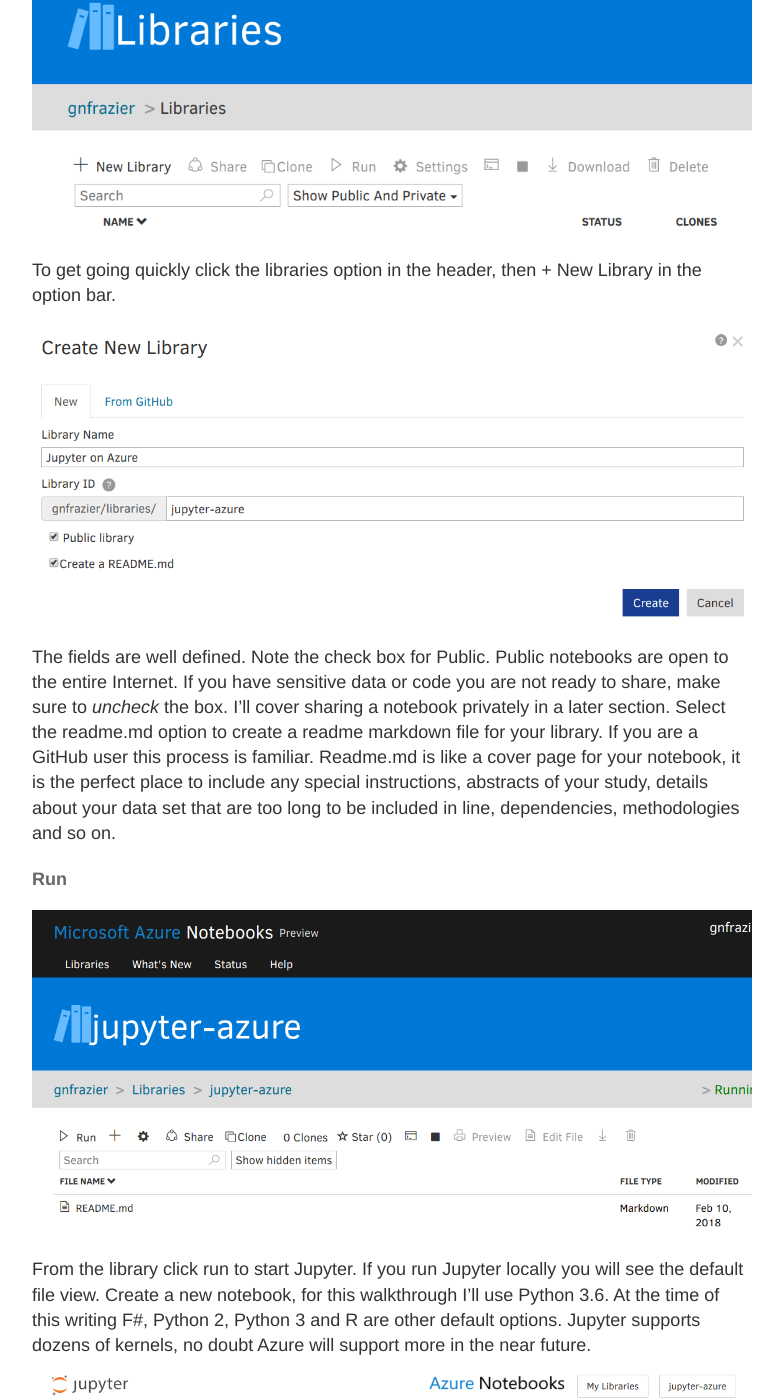
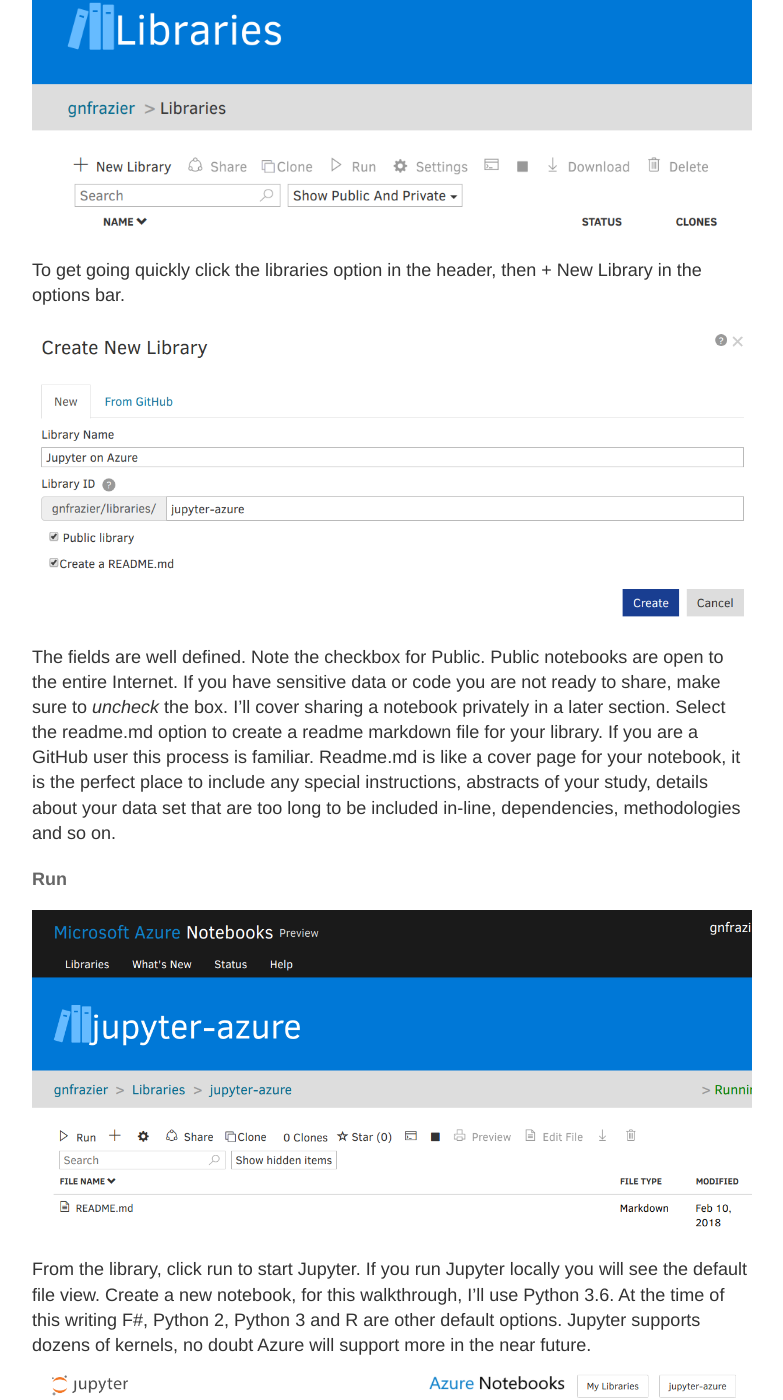
Before and after one commit to gnfrazier/gnfrazier.github.io, a Jekyll site: the page built from _posts/2018-2-9-jupyter-notebooks-on-azure.md, in a window 1280 px wide and 1400 px high, scrolled down 592 px. Shown: the whole window, without its empty margins (248-1031 px from the left). Built offline with Jekyll 4.4.1, drawn with Linux system fonts in a browser that asks for light colours; some of the changed text lies outside the part shown.

Commit message:
More formatting and corrections.

```diff
--- a/_posts/2018-2-9-jupyter-notebooks-on-azure.md
+++ b/_posts/2018-2-9-jupyter-notebooks-on-azure.md
@@ -4,7 +4,7 @@
 tags: python jupyter azure
 ---
 
-Today I read an article in MSDN magazine about Jupyter Notebooks on Azure. This could be an excellent solution to use Jupyter for companies where Active Directory, Office365 and Azure are tightly integrated, and there is an aversion to installing Anaconda.
+Today I read an article in MSDN magazine about Jupyter Notebooks on Azure. This could be an excellent solution to use Jupyter for companies where Active Directory, Office365, and Azure are tightly integrated, and there is an aversion to installing Anaconda.
 
 #### Sign In
 
@@ -15,18 +15,18 @@
 <div class="img_center">
   ![Azure Notebooks New Library]({{ site.baseurl }}/images/jupyter-azure-new-library.png)
 </div>
-To get going quickly click the libraries option in the header, then + New Library in the option bar.
+To get going quickly click the libraries option in the header, then + New Library in the options bar.
 <div class="img_center">
   ![Azure Notebooks New Library]({{ site.baseurl }}/images/jupyter-azure-create-new-library.png)
 </div>
-The fields are well defined. Note the check box for Public. Public notebooks are open to the entire Internet. If you have sensitive data or code you are not ready to share, make sure to _uncheck_ the box. I'll cover sharing a notebook privately in a later section. Select the readme.md option to create a readme markdown file for your library. If you are a GitHub user this process is familiar. Readme.md is like a cover page for your notebook, it is the perfect place to include any special instructions, abstracts of your study, details about your data set that are too long to be included in line, dependencies, methodologies and so on.
+The fields are well defined. Note the checkbox for Public. Public notebooks are open to the entire Internet. If you have sensitive data or code you are not ready to share, make sure to _uncheck_ the box. I'll cover sharing a notebook privately in a later section. Select the readme.md option to create a readme markdown file for your library. If you are a GitHub user this process is familiar. Readme.md is like a cover page for your notebook, it is the perfect place to include any special instructions, abstracts of your study, details about your data set that are too long to be included in-line, dependencies, methodologies and so on.
 
 #### Run
 
 <div class="img_center">
 ![Azure Notebooks Ready to Run]({{ site.baseurl }}/images/jupyter-azure-run.png "A new library with readme.md ready to run.")
 </div>
-From the library click run to start Jupyter. If you run Jupyter locally you will see the default file view. Create a new notebook, for this walkthrough I'll use Python 3.6. At the time of this writing F#, Python 2, Python 3 and R are other default options. Jupyter supports dozens of kernels, no doubt Azure will support more in the near future.
+From the library, click run to start Jupyter. If you run Jupyter locally you will see the default file view. Create a new notebook, for this walkthrough, I'll use Python 3.6. At the time of this writing F#, Python 2, Python 3 and R are other default options. Jupyter supports dozens of kernels, no doubt Azure will support more in the near future.
 <div class="img_center">
 ![Azure Notebooks - New Notebook]({{ site.baseurl }}/images/jupyter-azure-new-notebook.png "Starting a new Notebook in Azure Notebooks")
 </div>
@@ -40,7 +40,7 @@
 </div>
 
 **Data**
-Upload flat files to your library. I am still working through the nuances of data persistence. In one menu there is a warning that your data will not be saved, but in a tutorial it specifically calls out that data imported there will be saved.
+Upload flat files to your library. I am still working through the nuances of data persistence. In one menu there is a warning that your data will not be saved, but in a tutorial, it specifically calls out that data imported there will be saved.
 
 **Libraries**
 Opens a new tab back to the libraries menu. Using the browser function in your running notebook is a bad idea.
```
